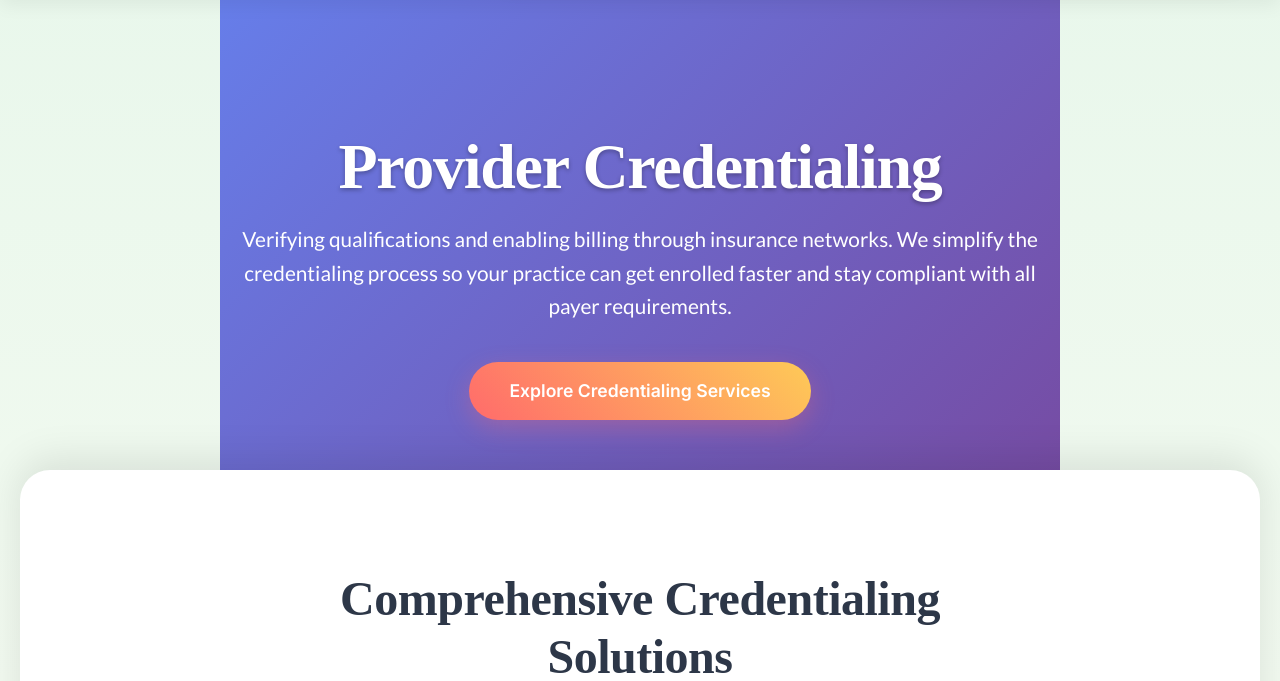
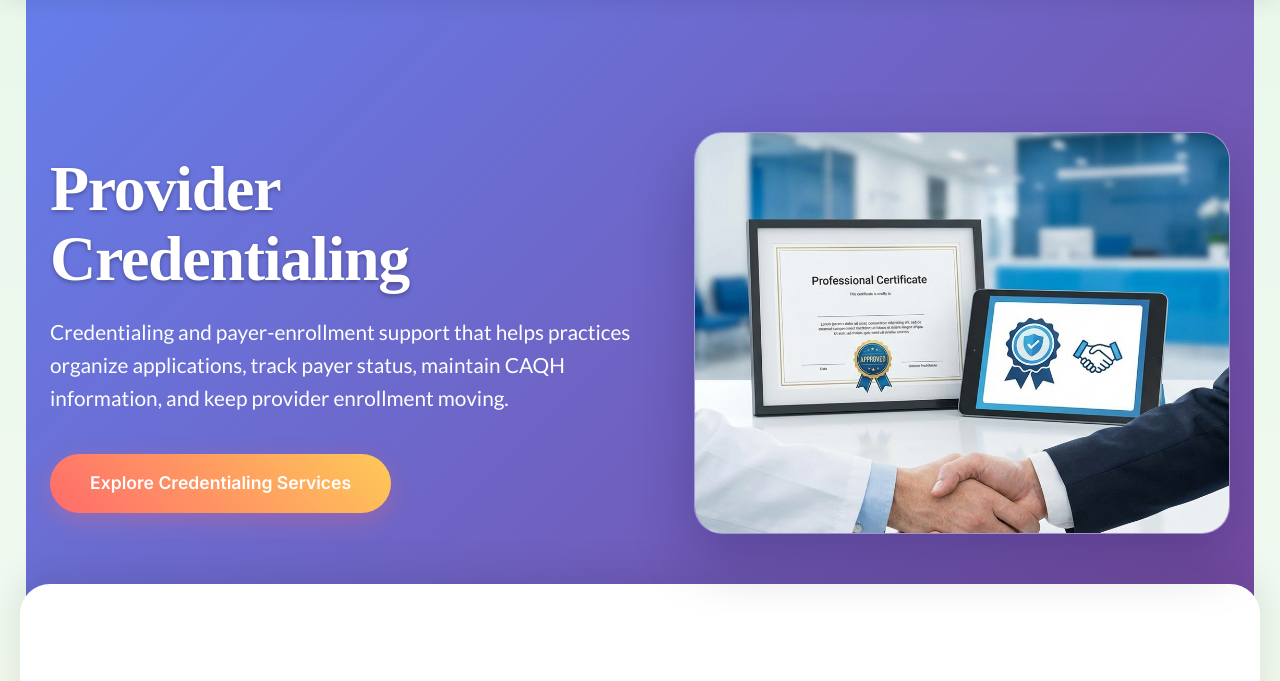
Before and after one commit to bhatt8427/thebillingtree04.github.io, a plain HTML site: page credentialing.html in a window 1280 px wide. Shown: the part 88-769 px from the top of the page. Drawn offline with nearby package versions, Linux system fonts and the light colour scheme.

Commit message:
Add credentialing hero image and improve page layout

```diff
--- a/credentialing.html
+++ b/credentialing.html
@@ -61,6 +61,29 @@
         input {
             font-family: inherit;
         }
+
+        @media (max-width: 900px) {
+            .hero {
+                padding-top: 120px;
+            }
+
+            .hero-inner {
+                grid-template-columns: 1fr;
+                gap: 32px;
+            }
+
+            .hero-content {
+                text-align: center;
+                max-width: 760px;
+                margin: 0 auto;
+            }
+
+            .hero-visual {
+                width: min(680px, 100%);
+                margin: 0 auto;
+            }
+        }
+
     </style>
 
     <!-- Default Styles -->
@@ -136,23 +159,52 @@
 
         /* Hero Section */
         .hero {
-            text-align: center;
-            padding: 140px 20px 80px;
+            padding: 140px 24px 80px;
             color: white;
             position: relative;
             background: linear-gradient(135deg, #667eea 0%, #764ba2 100%);
             margin-top: 0;
+            overflow: hidden;
+        }
+
+        .hero-inner {
+            position: relative;
+            z-index: 2;
+            max-width: 1180px;
+            margin: 0 auto;
+            display: grid;
+            grid-template-columns: minmax(0, 1.05fr) minmax(320px, .95fr);
+            gap: 52px;
+            align-items: center;
         }
 
         .hero-content {
             position: relative;
             z-index: 2;
-            max-width: 800px;
-            margin: 0 auto;
+            max-width: 720px;
+            text-align: left;
+        }
+
+        .hero-visual {
+            position: relative;
+            z-index: 2;
+            border-radius: 28px;
+            overflow: hidden;
+            box-shadow: 0 24px 60px rgba(24, 18, 65, .28);
+            border: 1px solid rgba(255,255,255,.28);
+            background: rgba(255,255,255,.12);
+        }
+
+        .hero-visual img {
+            width: 100%;
+            height: auto;
+            aspect-ratio: 4 / 3;
+            object-fit: cover;
+            display: block;
         }
 
         .hero h1 {
-            font-size: 4rem;
+            font-size: clamp(2.8rem, 5vw, 4rem);
             font-weight: 700;
             margin-bottom: 20px;
             text-shadow: 0 2px 4px rgba(0, 0, 0, 0.3);
@@ -764,12 +816,18 @@
 
         <!-- Hero Section -->
         <section class="hero">
-            <div class="hero-content">
-                <h1>Provider Credentialing</h1>
-                <p>
-                    Verifying qualifications and enabling billing through insurance networks. We simplify the credentialing process so your practice can get enrolled faster and stay compliant with all payer requirements.
-                </p>
-                <a href="#services" class="hero-cta">Explore Credentialing Services</a>
+            <div class="hero-inner">
+                <div class="hero-content">
+                    <h1>Provider Credentialing</h1>
+                    <p>
+                        Credentialing and payer-enrollment support that helps practices organize applications, track
+                        payer status, maintain CAQH information, and keep provider enrollment moving.
+                    </p>
+                    <a href="#services" class="hero-cta">Explore Credentialing Services</a>
+                </div>
+                <div class="hero-visual">
+                    <img src="./public/credentialing-service.png" alt="Provider credentialing and payer enrollment support" loading="eager" decoding="async">
+                </div>
             </div>
         </section>
 
@@ -778,8 +836,8 @@
             <div class="services-header">
                 <h2>Comprehensive Credentialing Solutions</h2>
                 <p>
-                    Our credentialing support ensures your providers are properly enrolled and compliant, protecting
-                    your revenue and reducing claim denials.
+                    Our credentialing support helps organize enrollment requirements, payer follow-up and ongoing maintenance
+                    so your team has clearer visibility into provider status.
                 </p>
             </div>
 
```
